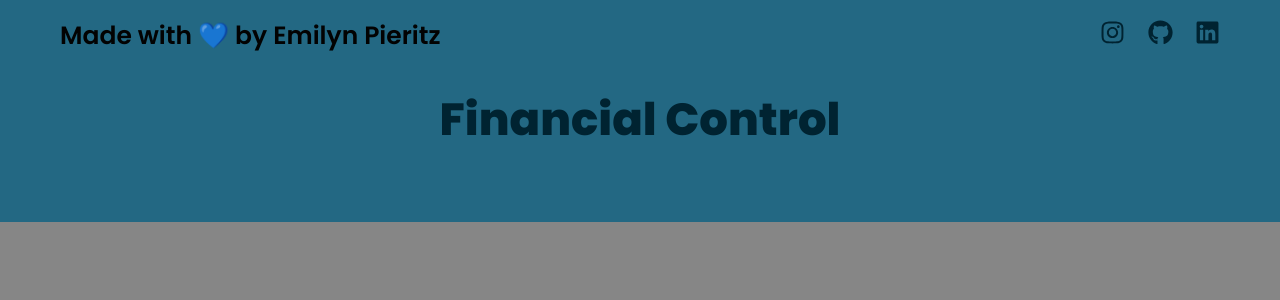
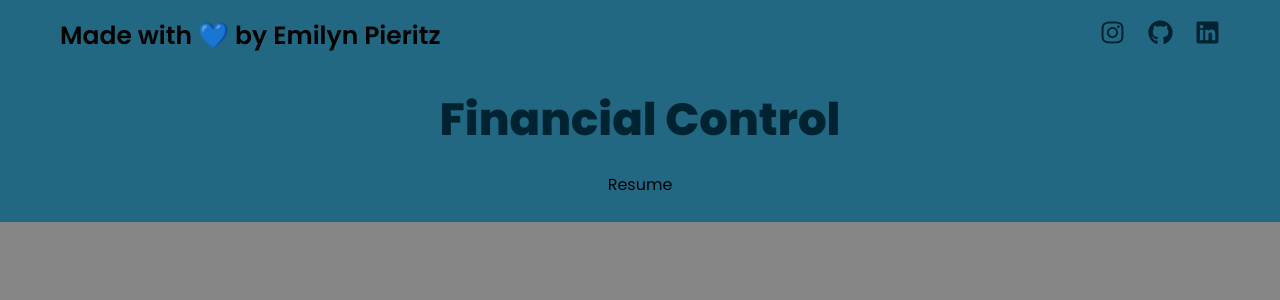
Before and after one commit to kelleymartin872/financial-control, a React (Create React App) app: page / in a window 1280 px wide. Shown: the top 300 px of the page. Built offline with nearby package versions, Linux system fonts and the light colour scheme.

Commit message:
Added Resume

```diff
--- a/src/App.js
+++ b/src/App.js
@@ -1,11 +1,16 @@
 import Header from './components/Header';
 import Title from './components/Title';
+import Resume from './components/Resume';
 
 function App() {
   return (
     <>
       <Header />
       <Title />
+
+      <main className='App'>
+        <Resume />
+      </main>
     </>
   );
 }
--- a/src/components/Header/index.js
+++ b/src/components/Header/index.js
@@ -3,7 +3,7 @@ import { FaInstagram, FaGithub, FaLinkedin } from "react-icons/fa";
 
 function Header() {
   return (
-    <div className="Header bg-primary">
+    <header className="Header bg-primary">
       <h3>Made with 💙 by Emilyn Pieritz</h3>
 
       <div className='Header__socials'>
@@ -17,7 +17,7 @@ function Header() {
           <FaLinkedin size="25px" className='fill-dark-primary' />
         </a>
       </div>
-    </div>
+    </header>
   );
 }
 
--- /dev/null
+++ b/src/components/Resume/index.js
@@ -0,0 +1,12 @@
+import React from 'react'
+import './style.scss'
+
+const Resume = () => {
+  return (
+    <section className='Resume'>
+      Resume
+    </section>
+  )
+}
+
+export default Resume
--- /dev/null
+++ b/src/components/Resume/style.scss
@@ -0,0 +1,11 @@
+@import '../../scss/variables';
+
+.Resume{
+  max-width: 1120px;
+  width: 98%;
+  margin: 0 auto;
+  display: flex;
+  gap: 20px;
+  margin-top: -50px;
+  justify-content: space-around;
+}
```
